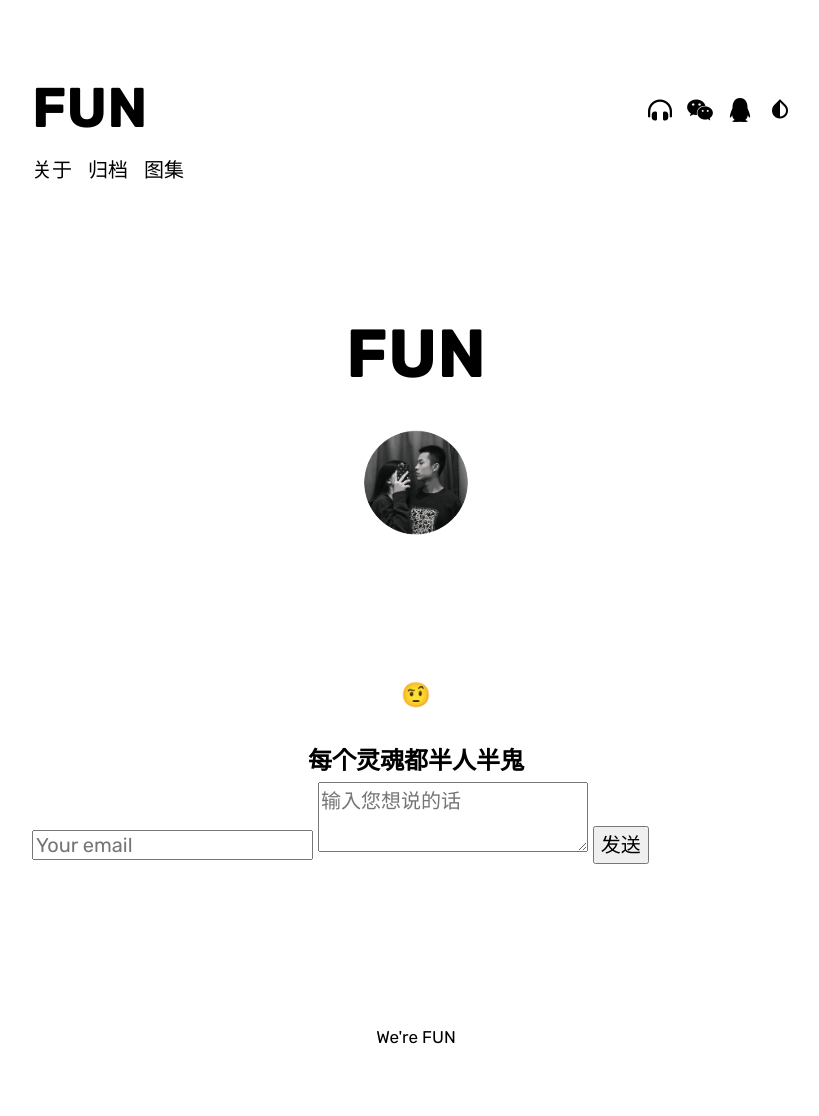
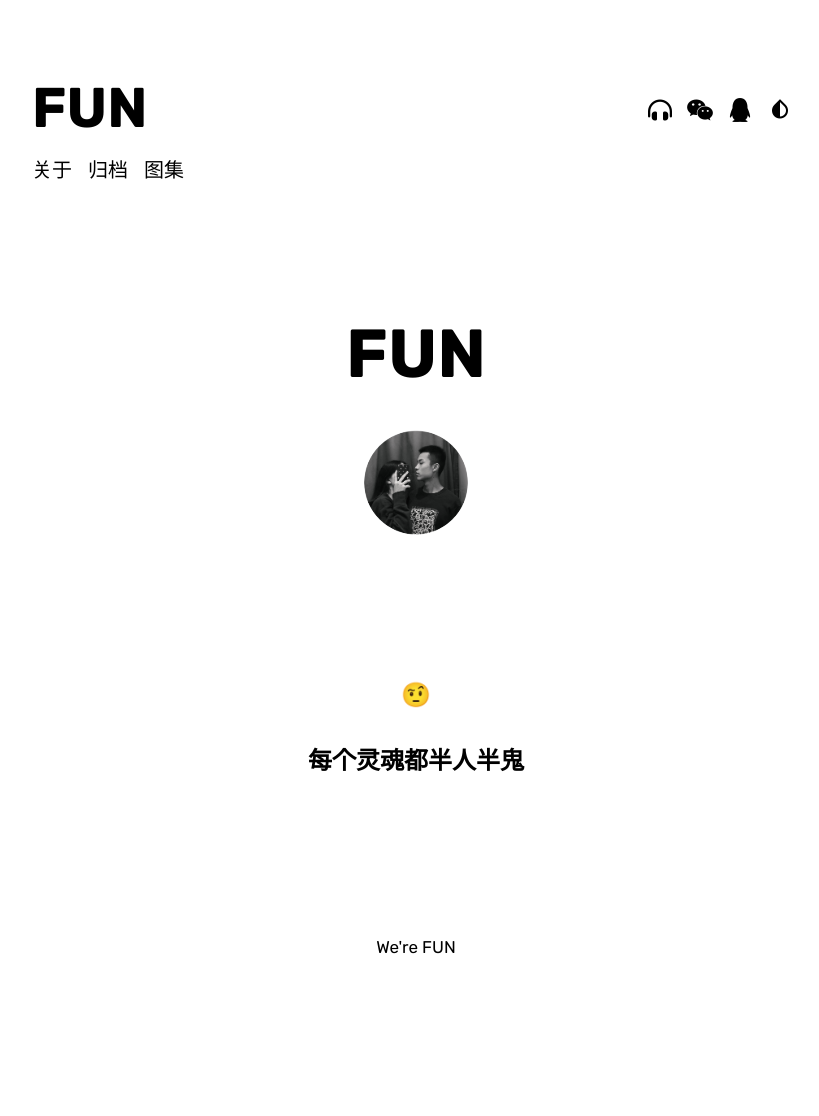
Before and after one commit to FUNzmr/Remember, a Jekyll site: the page built from about.md, in a window 1280 px wide. Shown: the whole page, without its empty margins (224-1043 px from the left). Built offline with Jekyll 4.4.1, drawn with Linux system fonts in a browser that asks for light colours; nearby versions of some CDN libraries; some web fonts are replaced; comment, search, counter and statistics services are not loaded; a style sheet for code colours, icons or effects is not loaded; after the commit the page ends 1026 px from its top, so only the background shows below that.

Commit message:
Update about.md

```diff
--- a/about.md
+++ b/about.md
@@ -22,10 +22,4 @@ published: true
 
 ## <center>每个灵魂都半人半鬼</center>
 
-<form method="POST" action="https://formspree.io/YOUREMAILHERE">
-  <input type="email" name="email" placeholder="Your email">
-  <textarea name="message" placeholder="输入您想说的话"></textarea>
-  <button type="submit">发送</button>
-</form>
-
 </div>
```
